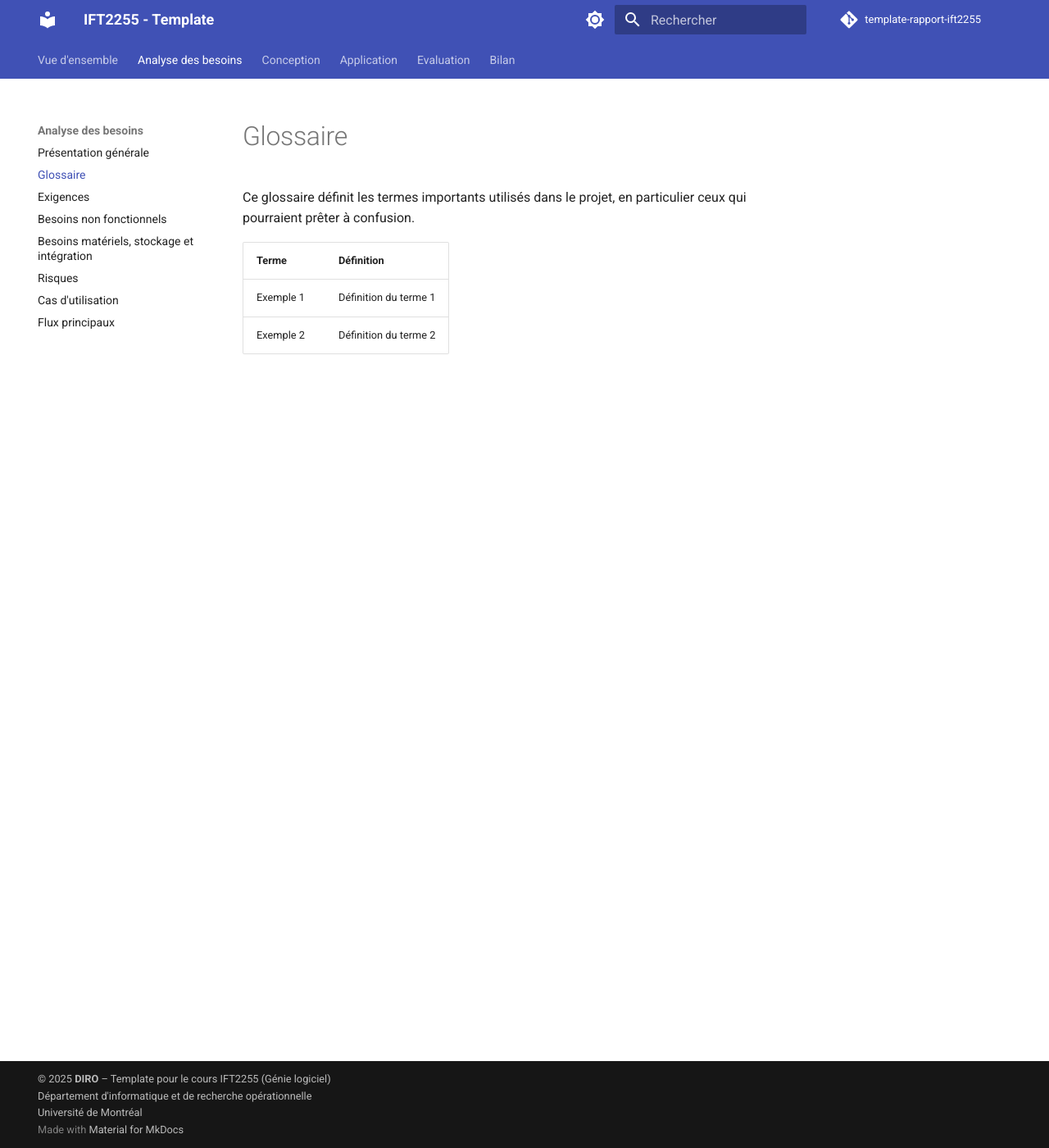
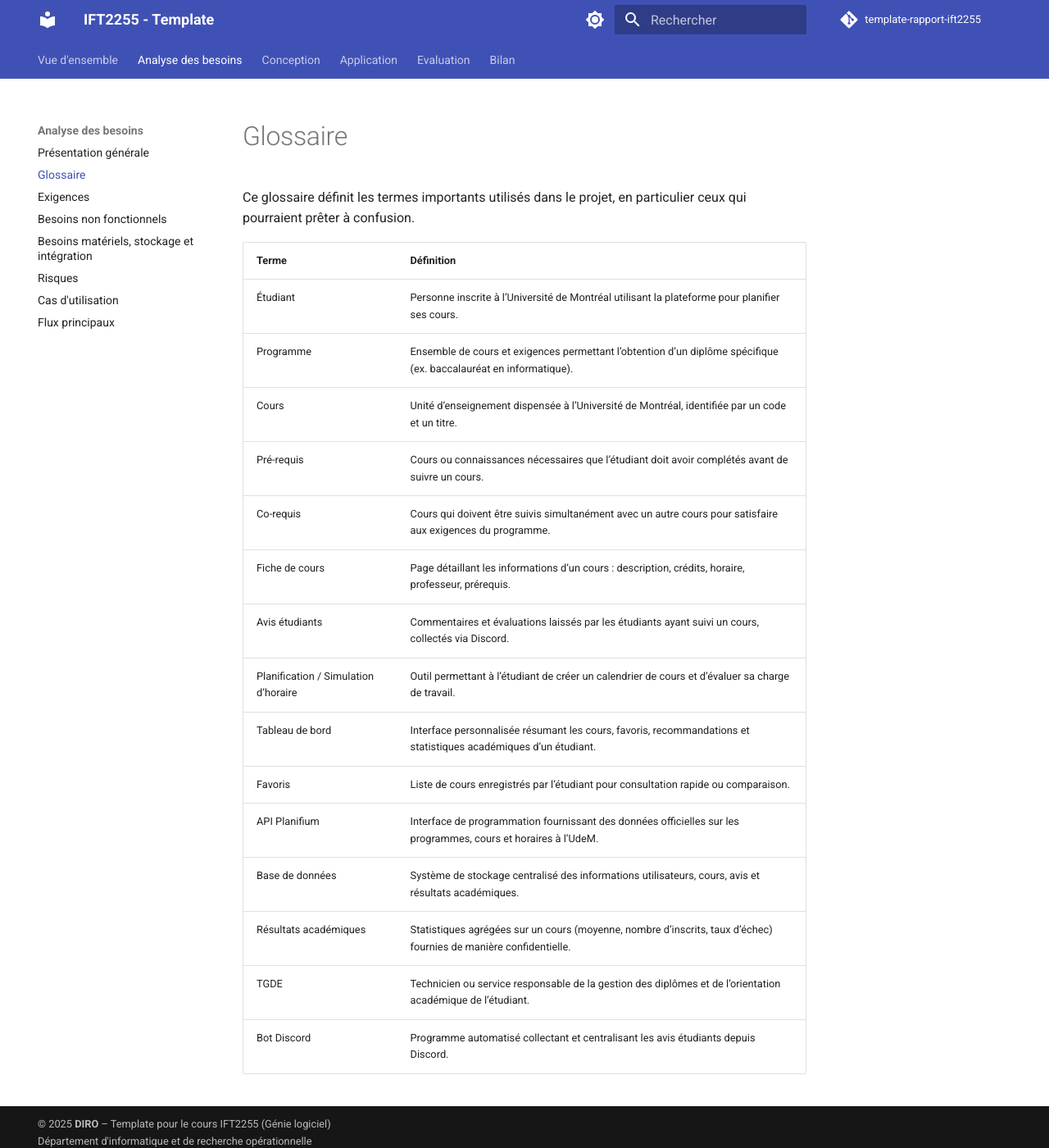
Before and after one commit to abdel2154/IFT2255, an MkDocs documentation site: the page built from docs/besoins/glossaire.md, in a window 1280 px wide and 1400 px high. Shown: the whole window at 82% size. Built offline with MkDocs 1.6.1 and Material for MkDocs 9.7.7, drawn with Linux system fonts in a browser that asks for light colours; comment, search, counter and statistics services are not loaded.

Commit message:
glossaire

```diff
--- a/docs/besoins/glossaire.md
+++ b/docs/besoins/glossaire.md
@@ -8,5 +8,18 @@ Ce glossaire définit les termes importants utilisés dans le projet, en particu
 
 | Terme | Définition |
 |-------|------------|
-| Exemple 1 | Définition du terme 1 |
-| Exemple 2 | Définition du terme 2 |
+| Étudiant | Personne inscrite à l’Université de Montréal utilisant la plateforme pour planifier ses cours. |
+| Programme | Ensemble de cours et exigences permettant l’obtention d’un diplôme spécifique (ex. baccalauréat en informatique). |
+| Cours | Unité d’enseignement dispensée à l’Université de Montréal, identifiée par un code et un titre. |
+| Pré-requis | Cours ou connaissances nécessaires que l’étudiant doit avoir complétés avant de suivre un cours. |
+| Co-requis | Cours qui doivent être suivis simultanément avec un autre cours pour satisfaire aux exigences du programme. |
+| Fiche de cours | Page détaillant les informations d’un cours : description, crédits, horaire, professeur, prérequis. |
+| Avis étudiants | Commentaires et évaluations laissés par les étudiants ayant suivi un cours, collectés via Discord. |
+| Planification / Simulation d’horaire | Outil permettant à l’étudiant de créer un calendrier de cours et d’évaluer sa charge de travail. |
+| Tableau de bord | Interface personnalisée résumant les cours, favoris, recommandations et statistiques académiques d’un étudiant. |
+| Favoris | Liste de cours enregistrés par l’étudiant pour consultation rapide ou comparaison. |
+| API Planifium | Interface de programmation fournissant des données officielles sur les programmes, cours et horaires à l’UdeM. |
+| Base de données | Système de stockage centralisé des informations utilisateurs, cours, avis et résultats académiques. |
+| Résultats académiques | Statistiques agrégées sur un cours (moyenne, nombre d’inscrits, taux d’échec) fournies de manière confidentielle. |
+| TGDE | Technicien ou service responsable de la gestion des diplômes et de l’orientation académique de l’étudiant. |
+| Bot Discord | Programme automatisé collectant et centralisant les avis étudiants depuis Discord. |
```
